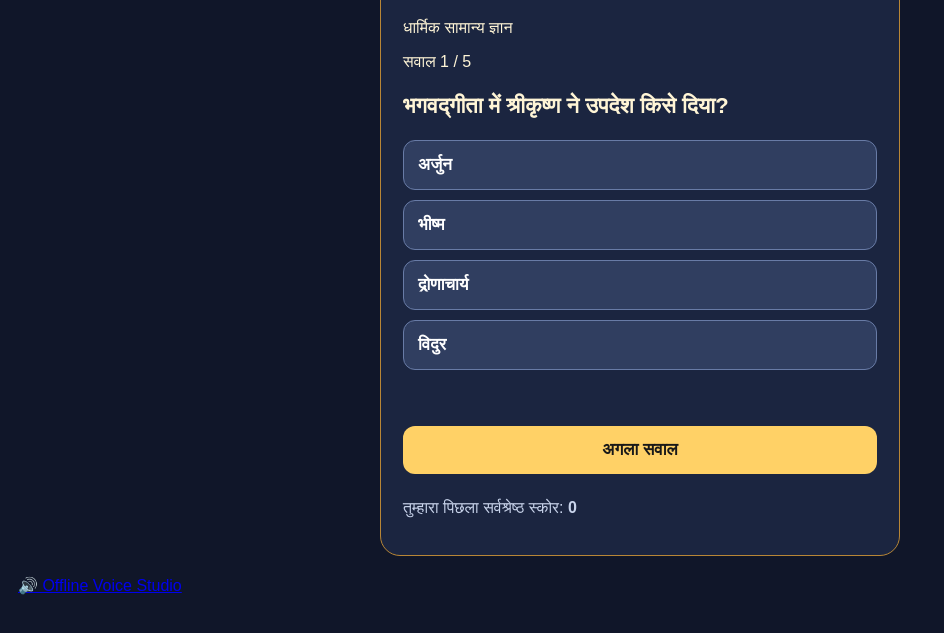
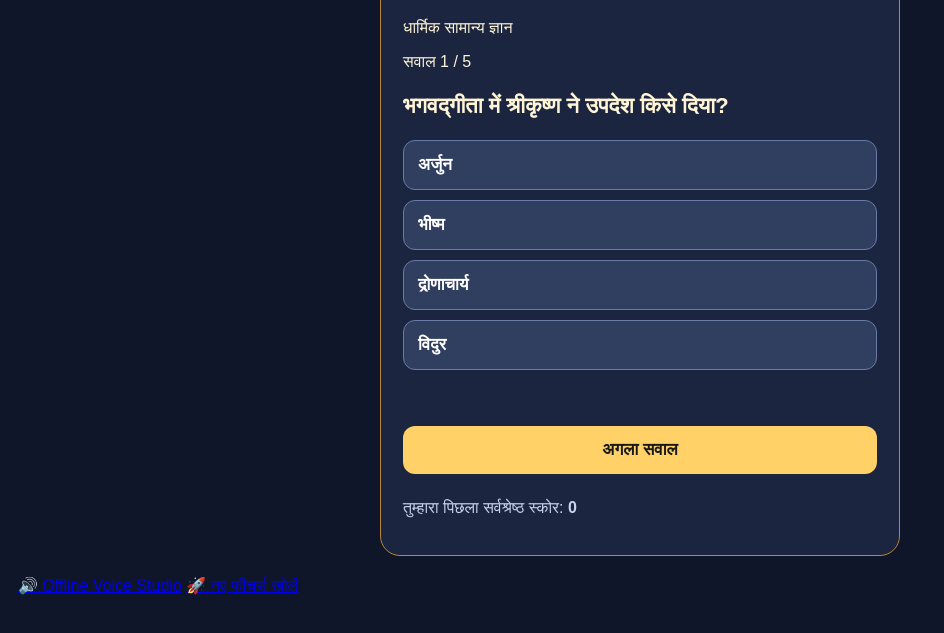
Before and after one commit to ssilukar491-blip/DevGatha-Quiz-Android, a website: page web/index.html in a window 1280 px wide. Shown: the part 123-756 px from the top of the page, without its empty margins (0-944 px from the left). Drawn offline with Linux system fonts and the light colour scheme.

Commit message:
Add link to new features in index.html

```diff
--- a/web/index.html
+++ b/web/index.html
@@ -32,6 +32,7 @@
     </p>
   </main>
 <a href="./create-studio-tts.html">🔊 Offline Voice Studio</a>
+<a href="./features.html">🚀 नए फीचर्स खोलें</a>
   <script src="app.js"></script>
 </body>
 </html>
```
